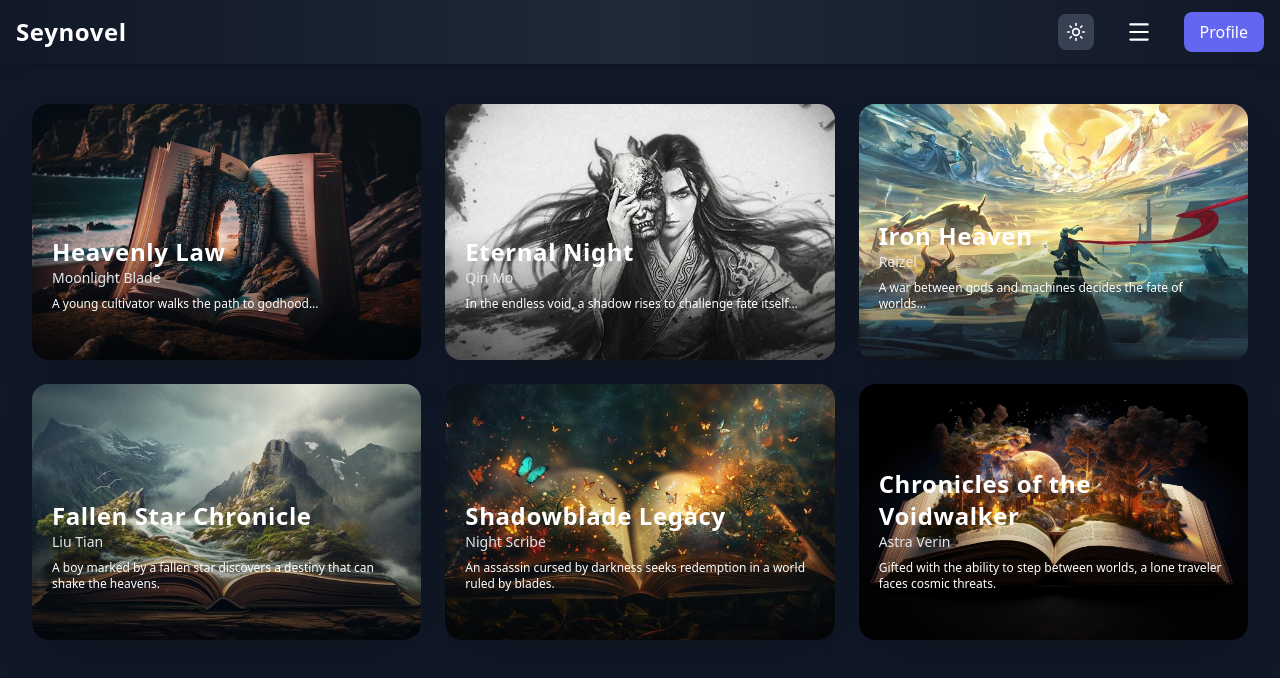
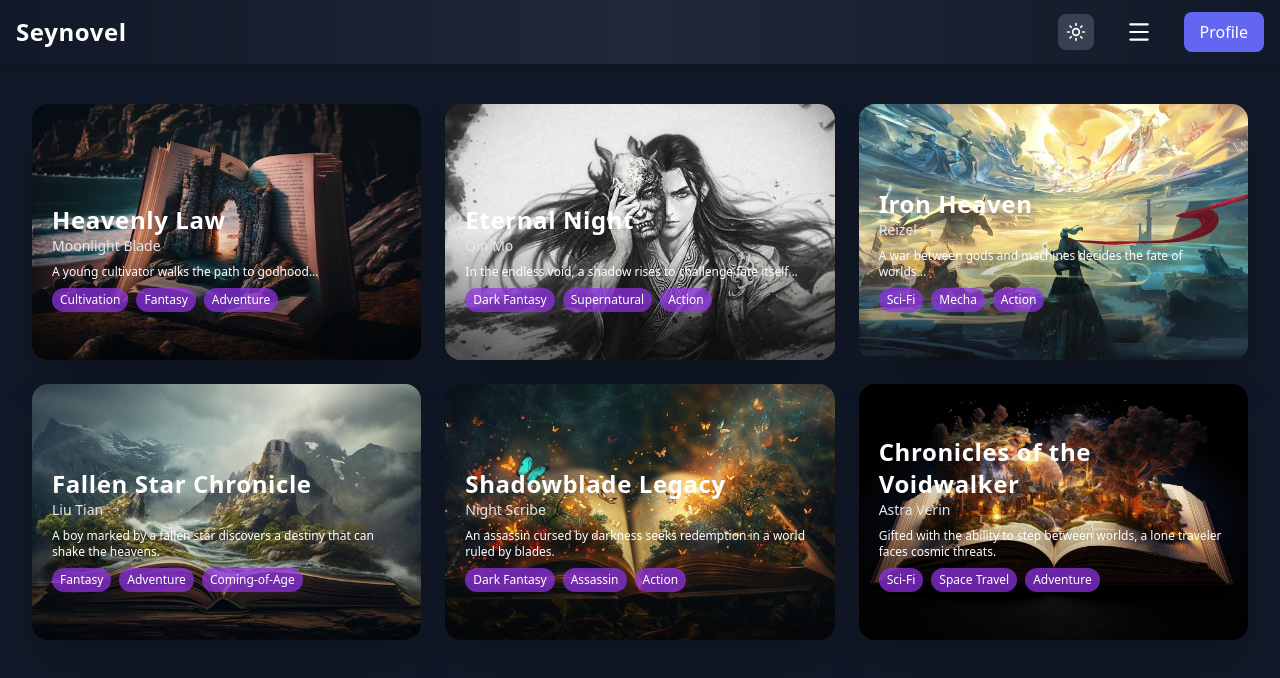
Before and after one commit to Rangsey0/novel-reading-website, a React (Create React App) app: page / in a window 1280 px wide. Shown: the top 678 px of the page. Built offline with nearby package versions, Linux system fonts and the light colour scheme.

Commit message:
add genres

```diff
--- a/public/data/novels.json
+++ b/public/data/novels.json
@@ -3,6 +3,7 @@
     "id": 1,
     "title": "Heavenly Law",
     "author": "Moonlight Blade",
+    "genre": ["Cultivation", "Fantasy", "Adventure"],
     "description": "A young cultivator walks the path to godhood...",
     "cover": "/covers/heavenly-law.jpg",
     "chapters": [
@@ -22,6 +23,7 @@
     "id": 2,
     "title": "Eternal Night",
     "author": "Qin Mo",
+    "genre": ["Dark Fantasy", "Supernatural", "Action"],
     "description": "In the endless void, a shadow rises to challenge fate itself...",
     "cover": "/covers/eternal-night.jpg",
     "chapters": [
@@ -41,6 +43,7 @@
     "id": 3,
     "title": "Iron Heaven",
     "author": "Reizel",
+    "genre": ["Sci-Fi", "Mecha", "Action"],
     "description": "A war between gods and machines decides the fate of worlds...",
     "cover": "/covers/iron-heaven.jpg",
     "chapters": [
@@ -60,6 +63,7 @@
     "id": 4,
     "title": "Fallen Star Chronicle",
     "author": "Liu Tian",
+    "genre": ["Fantasy", "Adventure", "Coming-of-Age"],
     "description": "A boy marked by a fallen star discovers a destiny that can shake the heavens.",
     "cover": "/covers/fallen-star.jpg",
     "chapters": [
@@ -79,6 +83,7 @@
     "id": 5,
     "title": "Shadowblade Legacy",
     "author": "Night Scribe",
+    "genre": ["Dark Fantasy", "Assassin", "Action"],
     "description": "An assassin cursed by darkness seeks redemption in a world ruled by blades.",
     "cover": "/covers/shadowblade.jpg",
     "chapters": [
@@ -98,6 +103,7 @@
     "id": 6,
     "title": "Chronicles of the Voidwalker",
     "author": "Astra Verin",
+    "genre": ["Sci-Fi", "Space Travel", "Adventure"],
     "description": "Gifted with the ability to step between worlds, a lone traveler faces cosmic threats.",
     "cover": "/covers/voidwalker.jpg",
     "chapters": [
@@ -117,6 +123,7 @@
     "id": 7,
     "title": "Celestial Reign",
     "author": "Aurora Sky",
+    "genre": ["Fantasy", "Adventure", "Royalty"],
     "description": "A young prince discovers he is the key to the balance of the heavens.",
     "cover": "/covers/celestial-reign.jpg",
     "chapters": [
@@ -136,6 +143,7 @@
     "id": 8,
     "title": "Nightshade Academy",
     "author": "Luna Raven",
+    "genre": ["Mystery", "Supernatural", "Academy"],
     "description": "A hidden academy trains assassins in a world of shadows and intrigue.",
     "cover": "/covers/nightshade-academy.jpg",
     "chapters": [
@@ -155,6 +163,7 @@
     "id": 9,
     "title": "Echoes of Eternity",
     "author": "Kai Morrison",
+    "genre": ["Time Travel", "Fantasy", "Adventure"],
     "description": "A traveler navigates the echoes of the past to change the fate of the future.",
     "cover": "/covers/echoes-eternity.jpg",
     "chapters": [
@@ -174,6 +183,7 @@
     "id": 10,
     "title": "Dragon’s Oath",
     "author": "Seraphine Ember",
+    "genre": ["Fantasy", "Dragons", "Adventure"],
     "description": "A warrior forges a bond with a dragon to defend his kingdom.",
     "cover": "/covers/dragons-oath.jpg",
     "chapters": [
@@ -193,6 +203,7 @@
     "id": 11,
     "title": "Forsaken Realms",
     "author": "Orin Vale",
+    "genre": ["Fantasy", "Adventure"],
     "description": "In forgotten lands, heroes rise to reclaim lost glory.",
     "cover": "/covers/forsaken-realms.jpg",
     "chapters": [
@@ -212,6 +223,7 @@
     "id": 12,
     "title": "Soulbound",
     "author": "Elysia Moon",
+    "genre": ["Dark Fantasy", "Adventure", "Magic"],
     "description": "A cursed warrior must find the soul he lost to save the world.",
     "cover": "/covers/soulbound.jpg",
     "chapters": [
@@ -231,6 +243,7 @@
     "id": 13,
     "title": "Iron Legacy",
     "author": "Dante Krane",
+    "genre": ["Action", "Adventure", "Heroic"],
     "description": "An ancient empire rises from ashes, led by a young hero of destiny.",
     "cover": "/covers/iron-legacy.jpg",
     "chapters": [
@@ -250,6 +263,7 @@
     "id": 14,
     "title": "Veil of Shadows",
     "author": "Selene Frost",
+    "genre": ["Mystery", "Supernatural", "Thriller"],
     "description": "In a city of darkness, a lone detective uncovers supernatural conspiracies.",
     "cover": "/covers/veil-of-shadows.jpg",
     "chapters": [
@@ -269,6 +283,7 @@
     "id": 15,
     "title": "Chronomancer’s War",
     "author": "Thalos Veyn",
+    "genre": ["Time Travel", "Fantasy", "Magic"],
     "description": "Time itself becomes a weapon in the war for the multiverse.",
     "cover": "/covers/chronomancer-war.jpg",
     "chapters": [
@@ -288,6 +303,7 @@
     "id": 16,
     "title": "Shattered Kingdoms",
     "author": "Lyra Dawn",
+    "genre": ["Fantasy", "Adventure", "Royalty"],
     "description": "A princess fights to unite fractured lands under one banner.",
     "cover": "/covers/shattered-kingdoms.jpg",
     "chapters": [
--- /dev/null
+++ b/src/components/CategoryFilter.jsx
@@ -0,0 +1,30 @@
+import React from "react";
+
+function CategoryFilter({ categories, selectedCategory, onSelect }) {
+  return (
+    <div className="flex gap-3 my-5 flex-wrap">
+      <button
+        className={`px-4 py-2 rounded ${
+          selectedCategory === "All" ? "bg-blue-600 text-white" : "bg-gray-200"
+        }`}
+        onClick={() => onSelect("All")}
+      >
+        All
+      </button>
+
+      {categories.map((cat) => (
+        <button
+          key={cat}
+          className={`px-4 py-2 rounded ${
+            selectedCategory === cat ? "bg-blue-600 text-white" : "bg-gray-200"
+          }`}
+          onClick={() => onSelect(cat)}
+        >
+          {cat}
+        </button>
+      ))}
+    </div>
+  );
+}
+
+export default CategoryFilter;
--- a/src/components/NovelCard.jsx
+++ b/src/components/NovelCard.jsx
@@ -13,9 +13,6 @@ function NovelCard({ novel }) {
       onClick={goToDetail}
       className="relative group cursor-pointer rounded-2xl overflow-hidden shadow-2xl hover:shadow-4xl transition-transform transform hover:scale-105 hover:-translate-y-1 duration-500"
     >
-      {/* Glowing animated border */}
-      <div className="absolute -inset-1 bg-gradient-to-r from-purple-500 via-pink-500 to-indigo-500 rounded-2xl blur opacity-50 group-hover:opacity-100 transition-all duration-500"></div>
-
       {/* Cover Image */}
       <img
         src={novel.cover}
@@ -32,25 +29,22 @@ function NovelCard({ novel }) {
         <p className="text-sm text-gray-200">{novel.author}</p>
         <p className="mt-2 text-xs line-clamp-3">{novel.description}</p>
 
+        {/* Genres */}
+        <div className="mt-2 flex flex-wrap gap-2">
+          {novel.genre.map((g, index) => (
+            <span
+              key={index}
+              className="bg-purple-600/70 text-white text-xs px-2 py-1 rounded-full"
+            >
+              {g}
+            </span>
+          ))}
+        </div>
+
         {/* Hover info panel */}
         <div className="mt-3 opacity-0 group-hover:opacity-100 transition-opacity duration-500 text-xs text-gray-300">
           Click to read more & explore this novel
         </div>
-      </div>
-
-      {/* Floating particles (simple glowing dots) */}
-      <div className="absolute top-0 left-0 w-full h-full pointer-events-none z-0">
-        {[...Array(6)].map((_, i) => (
-          <span
-            key={i}
-            className={`absolute w-2 h-2 bg-white rounded-full opacity-70 animate-pulse`}
-            style={{
-              top: `${Math.random() * 100}%`,
-              left: `${Math.random() * 100}%`,
-              animationDelay: `${Math.random()}s`,
-            }}
-          ></span>
-        ))}
       </div>
     </div>
   );
--- a/src/pages/AllNovels.jsx
+++ b/src/pages/AllNovels.jsx
@@ -29,6 +29,7 @@ function AllNovels() {
               alt={novel.title}
               className="w-full h-72 object-cover brightness-90 group-hover:brightness-75 transition-all duration-300"
             />
+
             {/* Overlay */}
             <div className="absolute inset-0 bg-gradient-to-t from-black via-transparent to-transparent opacity-70 group-hover:opacity-90 transition-opacity duration-300"></div>
 
@@ -40,6 +41,21 @@ function AllNovels() {
               <p className="text-gray-300 text-sm mt-1 drop-shadow-sm">
                 by {novel.author}
               </p>
+
+              {/* Genres */}
+              {novel.genre && (
+                <div className="flex flex-wrap gap-2 mt-2">
+                  {novel.genre.map((g, index) => (
+                    <span
+                      key={index}
+                      className="bg-purple-600/70 text-white text-xs px-2 py-1 rounded-full"
+                    >
+                      {g}
+                    </span>
+                  ))}
+                </div>
+              )}
+
               <p className="text-gray-200 text-sm mt-2 line-clamp-3 drop-shadow-sm">
                 {novel.description}
               </p>
--- a/src/pages/NovelDetails.jsx
+++ b/src/pages/NovelDetails.jsx
@@ -8,7 +8,8 @@ function NovelDetails() {
   useEffect(() => {
     fetch("/data/novels.json")
       .then((res) => res.json())
-      .then((data) => setNovel(data.find((n) => n.id === parseInt(id))));
+      .then((data) => setNovel(data.find((n) => n.id === parseInt(id))))
+      .catch((error) => console.error("Error loading novel:", error));
   }, [id]);
 
   if (!novel)
@@ -18,33 +19,44 @@ function NovelDetails() {
     <div className="p-6 max-w-4xl mx-auto space-y-6">
       {/* Cinematic Cover */}
       <div className="relative rounded-2xl overflow-hidden shadow-2xl">
-        {/* Blurred background */}
         <div
           className="absolute inset-0 bg-cover bg-center filter blur-xl scale-105"
           style={{ backgroundImage: `url(${novel.cover})` }}
         ></div>
 
-        {/* Cover Image */}
         <img
           src={novel.cover}
           alt={novel.title}
           className="relative w-full h-64 object-cover rounded-2xl transform transition-transform duration-500 hover:scale-105"
         />
 
-        {/* Gradient overlay */}
         <div className="absolute inset-0 bg-gradient-to-t from-black via-transparent to-transparent opacity-50"></div>
 
-        {/* Title */}
         <h1 className="absolute bottom-4 left-6 text-white text-4xl font-extrabold drop-shadow-xl">
           {novel.title}
         </h1>
       </div>
 
-      {/* Author & Description Card */}
+      {/* Author, Genre & Description */}
       <div className="bg-white dark:bg-gray-900 shadow-2xl rounded-2xl p-6 space-y-4">
         <p className="text-gray-600 dark:text-gray-300 text-lg">
           by {novel.author}
         </p>
+
+        {/* Genres */}
+        {novel.genre && (
+          <div className="flex flex-wrap gap-2">
+            {novel.genre.map((g, index) => (
+              <span
+                key={index}
+                className="bg-purple-600/70 text-white text-xs px-2 py-1 rounded-full"
+              >
+                {g}
+              </span>
+            ))}
+          </div>
+        )}
+
         <p className="text-gray-800 dark:text-gray-100 text-base leading-relaxed">
           {novel.description}
         </p>
```
